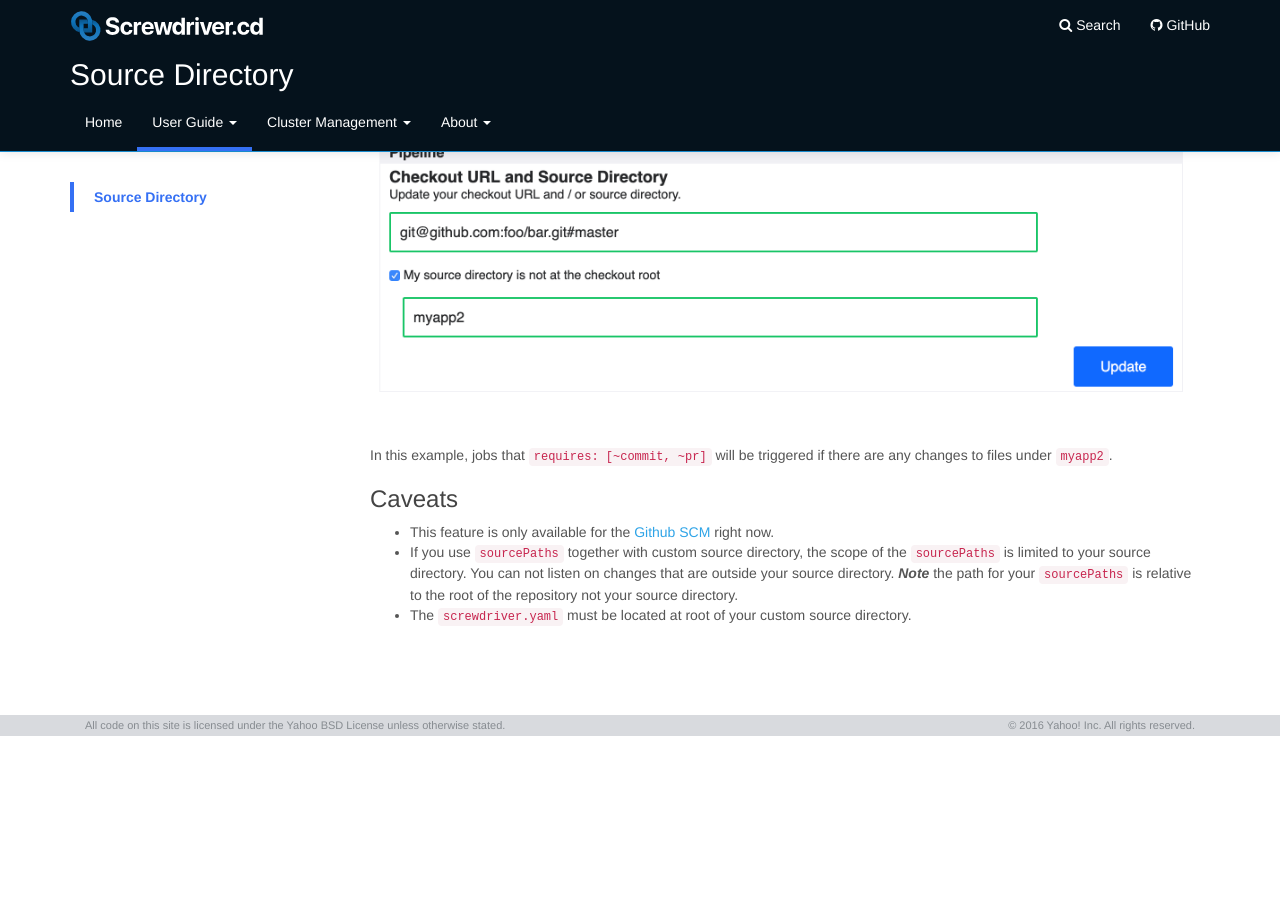
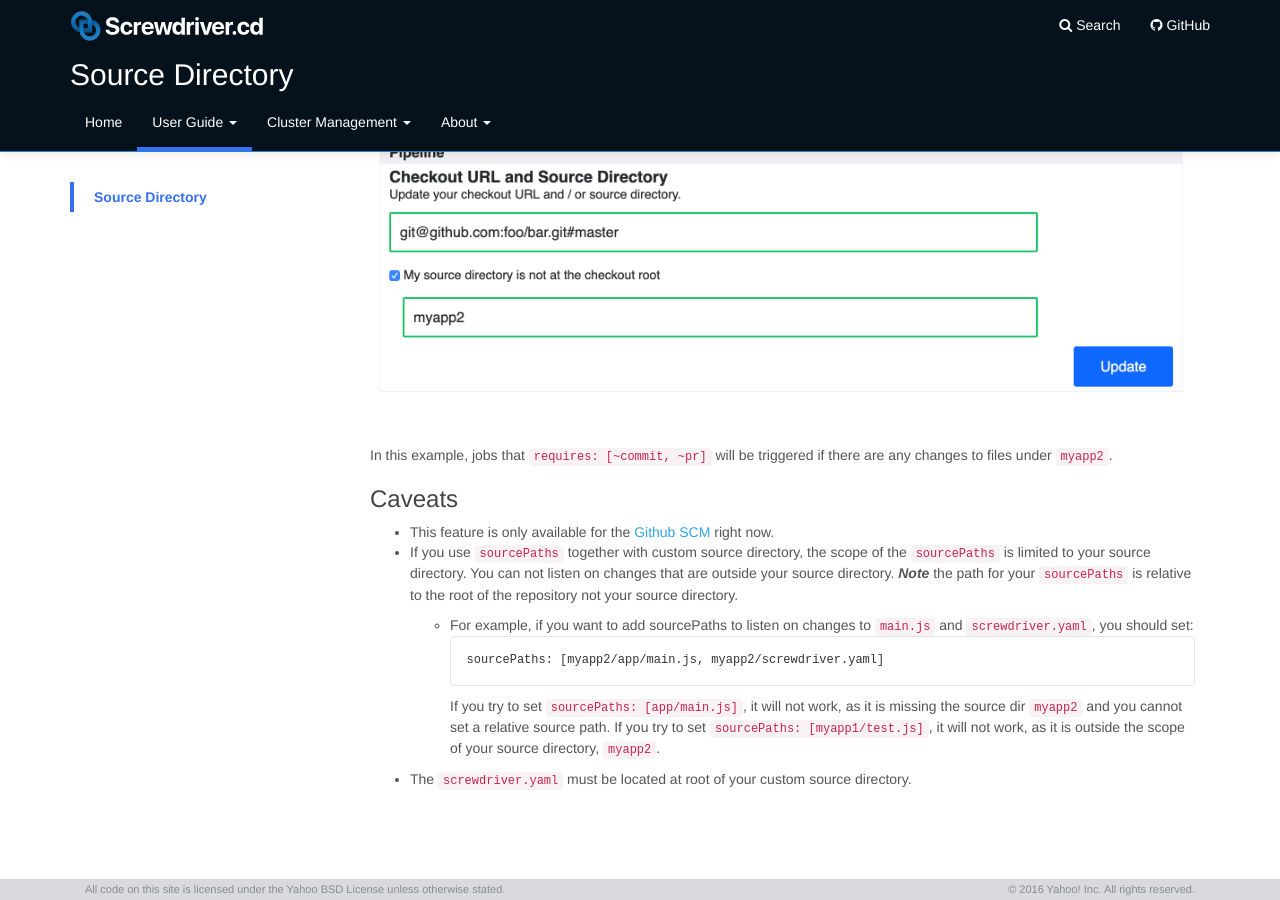
Before and after one commit to screwdriver-cd/guide, a Jekyll site: the page built from docs/user-guide/configuration/sourceDirectory.md, in a window 1280 px wide and 900 px high, scrolled down 1124 px. Built offline with Jekyll 4.4.1, drawn with Linux system fonts in a browser that asks for light colours; before the commit the page ends 1860 px from its top, so only the background shows below that.

Commit message:
fix: add example for sourcePaths

````diff
--- a/docs/user-guide/configuration/sourceDirectory.md
+++ b/docs/user-guide/configuration/sourceDirectory.md
@@ -45,4 +45,11 @@ In this example, jobs that `requires: [~commit, ~pr]` will be triggered if there
 ### Caveats
 - This feature is only available for the [Github SCM](https://github.com/screwdriver-cd/scm-github) right now.
 - If you use `sourcePaths` together with custom source directory, the scope of the `sourcePaths` is limited to your source directory. You can not listen on changes that are outside your source directory. ***Note*** the path for your `sourcePaths` is relative to the root of the repository not your source directory.
+
+  - For example, if you want to add sourcePaths to listen on changes to `main.js` and `screwdriver.yaml`, you should set:
+```
+sourcePaths: [myapp2/app/main.js, myapp2/screwdriver.yaml]
+```
+If you try to set `sourcePaths: [app/main.js]`, it will not work, as it is missing the source dir `myapp2` and you cannot set a relative source path. If you try to set `sourcePaths: [myapp1/test.js]`, it will not work, as it is outside the scope of your source directory, `myapp2`.
+
 - The `screwdriver.yaml` must be located at root of your custom source directory.
````
